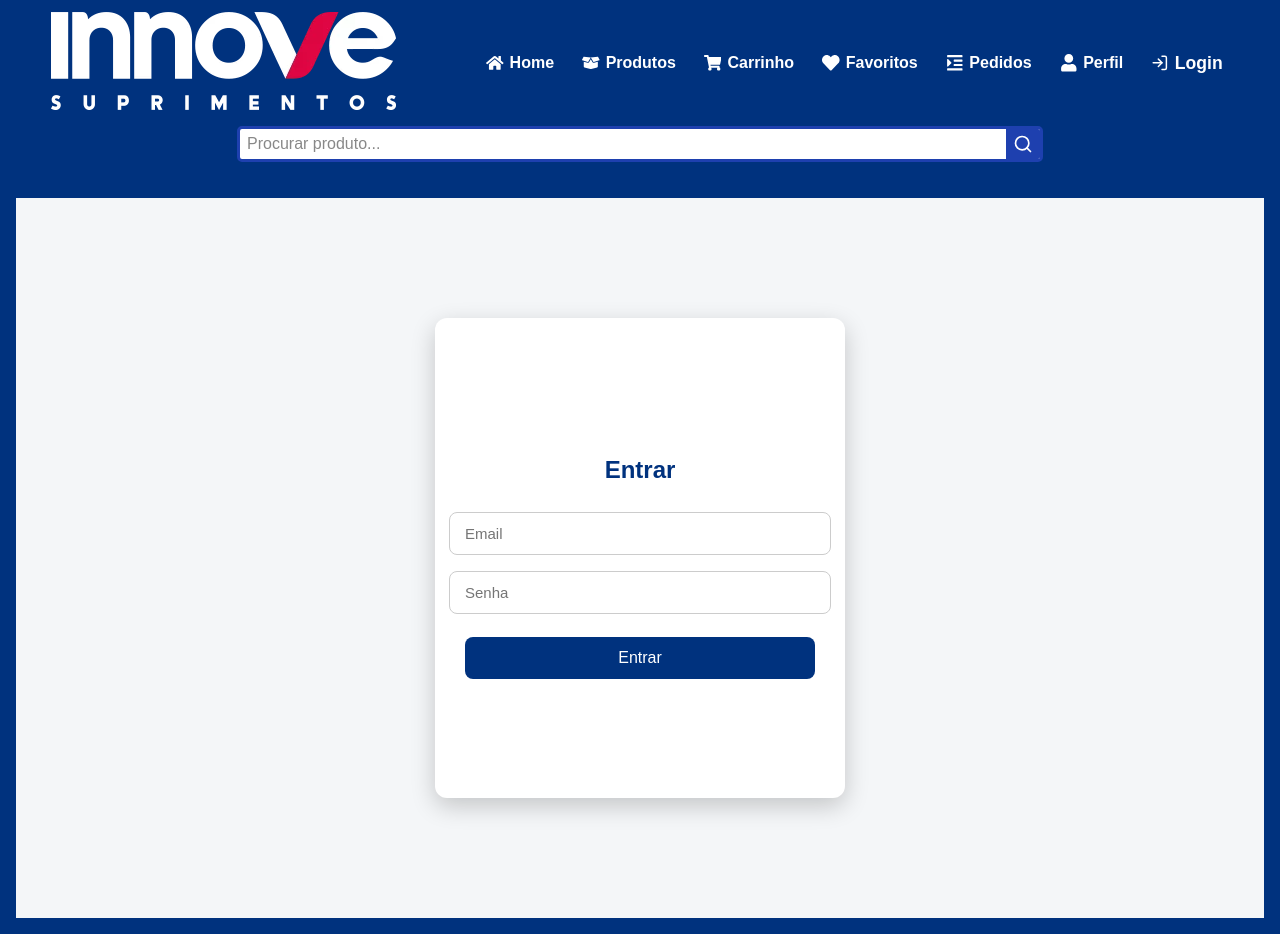
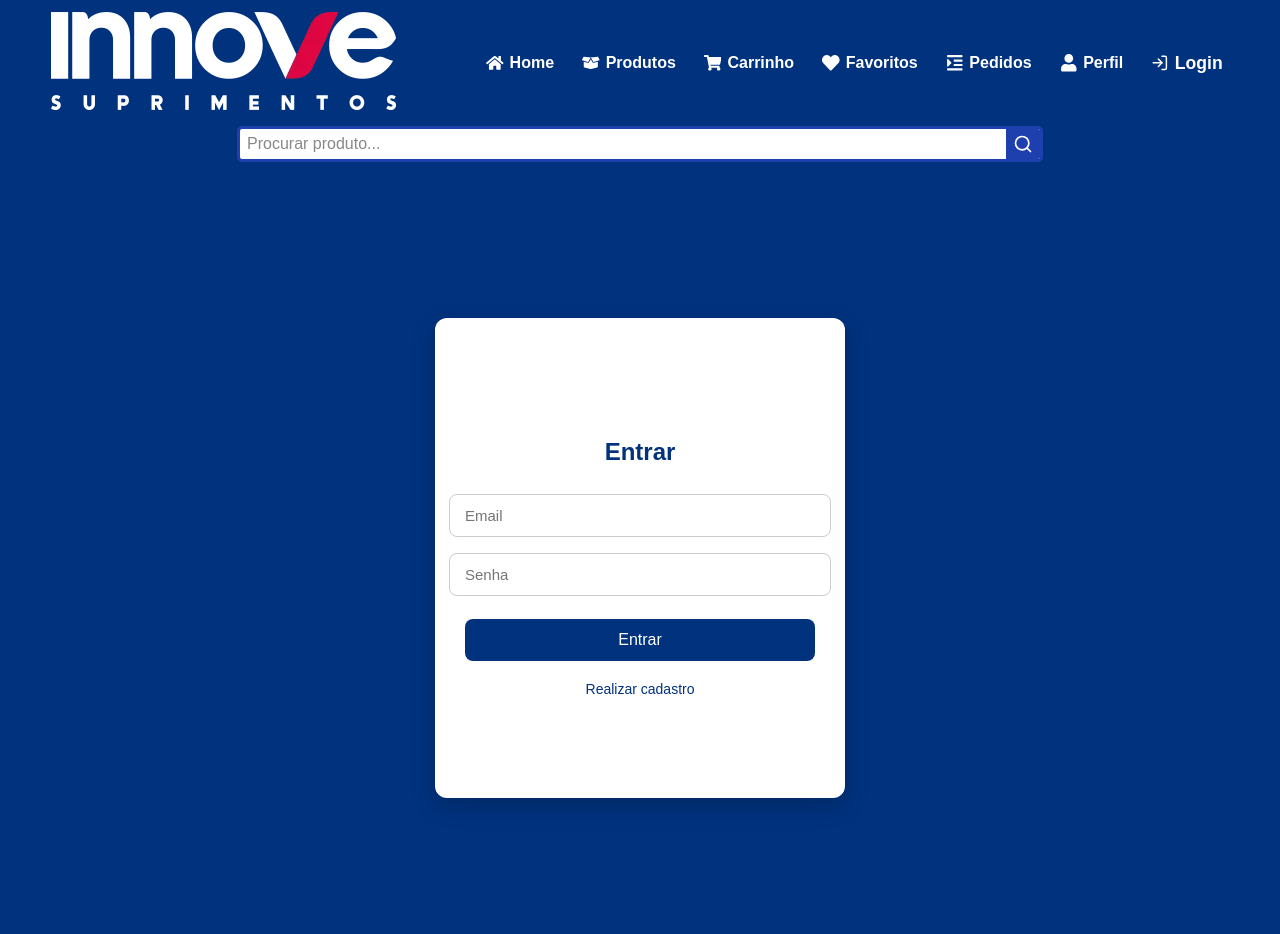
Before and after one commit to RafaellR3/LojaInnove, a React (Create React App) app: page /login in a window 1280 px wide. Built offline with nearby package versions, Linux system fonts and the light colour scheme.

Commit message:
ajustes layout

```diff
--- a/src/components/Header.js
+++ b/src/components/Header.js
@@ -70,15 +70,13 @@ const sair = () => {
           <Link to="/perfil" onClick={closeMenu} className={location.pathname === '/perfil' ? 'active' : ''}>
             <FaUser className="icon" /> Perfil
           </Link>
-        {/*     <Link to="/rastrear" onClick={closeMenu} className={location.pathname === '/rastrear' ? 'active' : ''}>
-            <FaHistory    className="icon" /> Rastrear
-          </Link> */}
+
           {usuario ? (
             <Link onClick={sair} className="icon">
               <FiLogOut  className="icon"/> Sair
             </Link>
           ) : (
-            <Link to="/login" className="icon" >
+            <Link to="/login" onClick={closeMenu} className="icon" >
               <FiLogIn /> Login
             </Link>
           )}
--- a/src/pages/Login.js
+++ b/src/pages/Login.js
@@ -1,6 +1,6 @@
 import { useContext, useState } from "react";
 import { AuthContext } from "../components/AuthContext";
-import { useNavigate, useLocation } from "react-router-dom";
+import { useNavigate, useLocation, Link } from "react-router-dom";
 import { post} from  '../services/api';
 import "../styles/Login.css";
 
@@ -19,6 +19,9 @@ const Login = () => {
     if (email && senha) {
       const dto= { email, senha };
       const response = await post('usuario/logar', dto);
+      if (response.error) {
+        return;
+      }
       login({ response });
       navigate(from, { replace: true });
     } else {
@@ -43,6 +46,8 @@ const Login = () => {
           onChange={(e) => setSenha(e.target.value)}
         />
         <button onClick={handleLogin}>Entrar</button>
+
+        <Link to="/login"  className="login-link" >Realizar cadastro</Link>
       </div>
     </div>
   );
--- a/src/services/api.js
+++ b/src/services/api.js
@@ -40,6 +40,7 @@ export async function post(endpoint, body, auth = false) {
     if (!res.ok) {
       const errorText = await res.text();
       alert(`Erro: ${errorText}`);
+      return { error: errorText };
     }
     return res.json();
   }
--- a/src/styles/Categorias.css
+++ b/src/styles/Categorias.css
@@ -30,9 +30,10 @@
     background: #f3f4f6;
     border-radius: 4px;
     transition: background 0.5s;
-    height: 120px;
+    height: auto;
     overflow: hidden;
     padding: 5px;
+
   }
 
   .categoria-item:hover {
--- a/src/styles/Header.css
+++ b/src/styles/Header.css
@@ -34,6 +34,7 @@
 .nav {
   display: flex;
   gap: 16px;
+  z-index: 9999;
 }
 
 .nav a {
@@ -69,10 +70,12 @@
     background-color: #1e40af;
     display: none;
     padding: 16px 0;
+    direction: ltr;
   }
 
   .nav.ativo {
     display: flex;
+    z-index: 9999;
   }
 
   .nav a {
--- a/src/styles/Login.css
+++ b/src/styles/Login.css
@@ -9,7 +9,7 @@ body, html {
   justify-content: center;
   align-items: center;
   height: calc(100vh - 80px); /* deixa espaço pro header */
-  background-color: #f4f6f8;
+  background-color: #00327e;
 }
 
 .login-box {
@@ -24,6 +24,13 @@ body, html {
   flex-direction: column;
   justify-content: center; /* centraliza verticalmente */
   align-items: center;     /* centraliza horizontalmente */
+}
+
+.login-link{
+  margin-top: 20px;
+  color: #00327e;
+  text-decoration: none;
+  font-size: 14px;
 }
 
 .login-box h2 {
--- a/src/styles/MaisVendidos.css
+++ b/src/styles/MaisVendidos.css
@@ -33,15 +33,15 @@
     font-size: 10px;
     font-weight: 500;
     color: #000;
+    margin: 1px;
   }
 
   .preco-maisvendidos {
     color: #1e40af;
     font-weight: bold;
     font-size: 0.9rem;
-    width: 100%;
-    height: 100%;
     display: inline-block;
+    margin: 1px;
   }
 
   .produto-item-maisvendidos img {
--- a/src/styles/Promocoes.css
+++ b/src/styles/Promocoes.css
@@ -1,7 +1,10 @@
   .promocoes {
     padding: 1px 12px;
-    background-color: crimson;
+    background-color: rgb(247, 62, 99);
     border-radius: 10px;
+    align-items: center; /* centraliza horizontalmente */
+    justify-content: center; /* centraliza verticalmente */
+    text-align: center;
   }
 
   .promocoes h2 {
@@ -14,6 +17,7 @@
     gap: 5px;
     overflow-x: auto;
     scroll-snap-type: x mandatory;
+    justify-content: center; /* centraliza os itens */
   }
 
   .promo-item {
@@ -23,7 +27,6 @@
     padding: 12px;
     border-radius: 10px;
     text-align: center;
-    scroll-snap-align: start;
     justify-content: center;
   }
 
```
